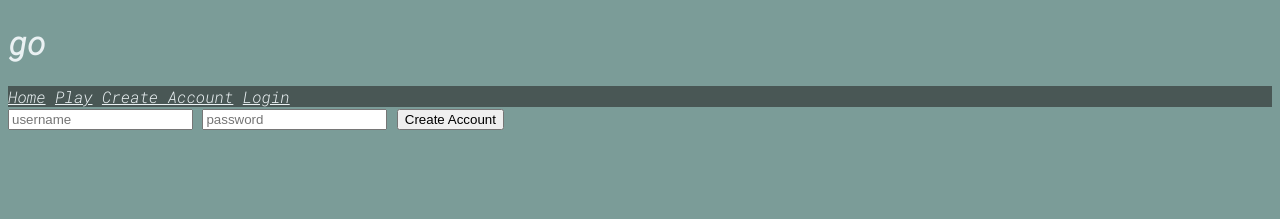
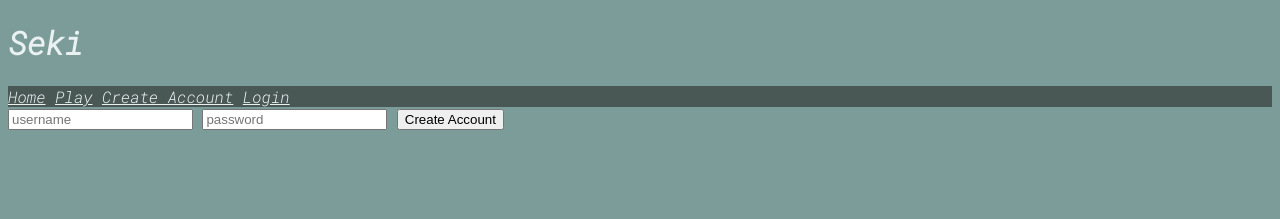
Before and after one commit to kelsodumez/PaperScissorsRock, a Flask app: page /createaccount in a window 1280 px wide. Shown: the top 219 px of the page. Run offline with Flask 2, Linux system fonts and the light colour scheme.

Commit message:
0.7.14 - Changed site name to Seki! added a favicon

```diff
--- a/templates/layout.html
+++ b/templates/layout.html
@@ -9,11 +9,15 @@
     <meta charset="UTF-8">
     <meta name = 'viewport' content = 'width=device-width, initial scale 1.0'>
     <meta http-equiv="X-UA-Compatible" content = 'ie=edge'>
-    <title>go</title>
+    <title>Seki</title>
     <link rel = 'stylesheet' href = '/static/style.css'>
+    <link rel="apple-touch-icon" sizes="180x180" href="/static/favicon_io/apple-touch-icon.png">
+    <link rel="icon" type="image/png" sizes="32x32" href="/static/favicon_io/favicon-32x32.png">
+    <link rel="icon" type="image/png" sizes="16x16" href="/static/favicon_io/favicon-16x16.png">
+    <link rel="manifest" href="/site.webmanifest">
 </head>
 <body>
-    <h1>go</h1>
+    <h1>Seki</h1>
     <div class = 'navbar' id = 'topnav'>
         {{ nav_item('Home', '/') }}
         {{ nav_item('Play', '/lobbies')}}
```
Also changed, not shown: static/favicon_io/android-chrome-192x192.png (added), static/favicon_io/android-chrome-512x512.png (added), static/favicon_io/apple-touch-icon.png (added), static/favicon_io/favicon-16x16.png (added), static/favicon_io/favicon-32x32.png (added), static/favicon_io/favicon.ico (added), static/favicon_io/site.webmanifest (added).
